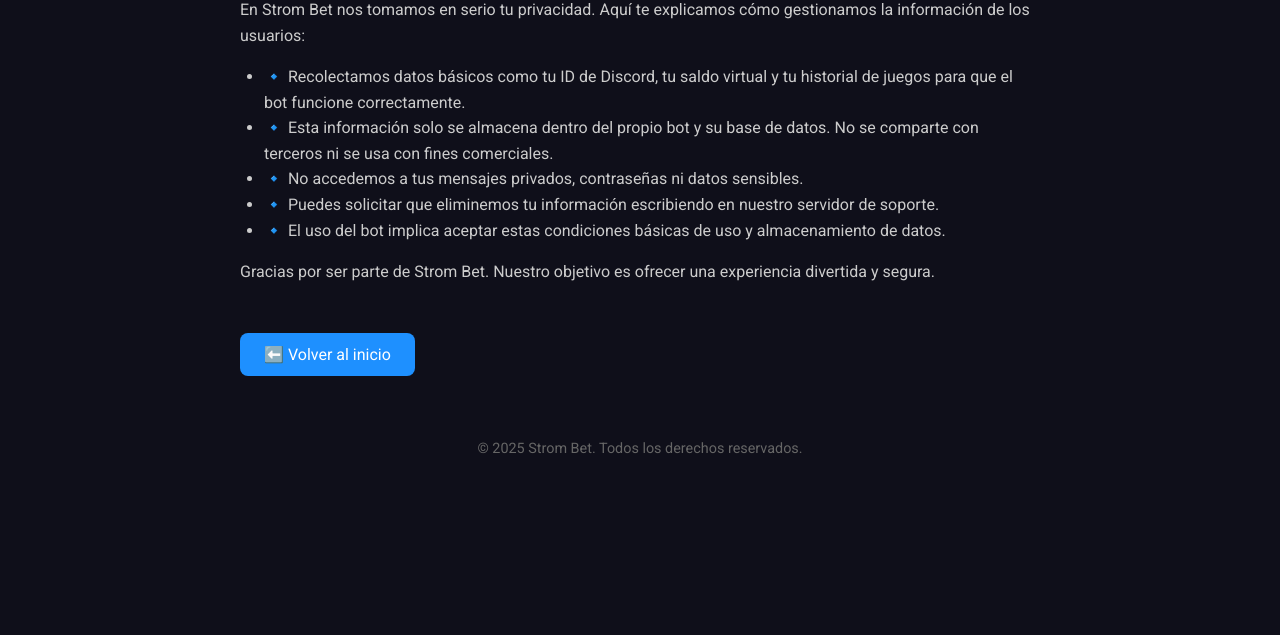
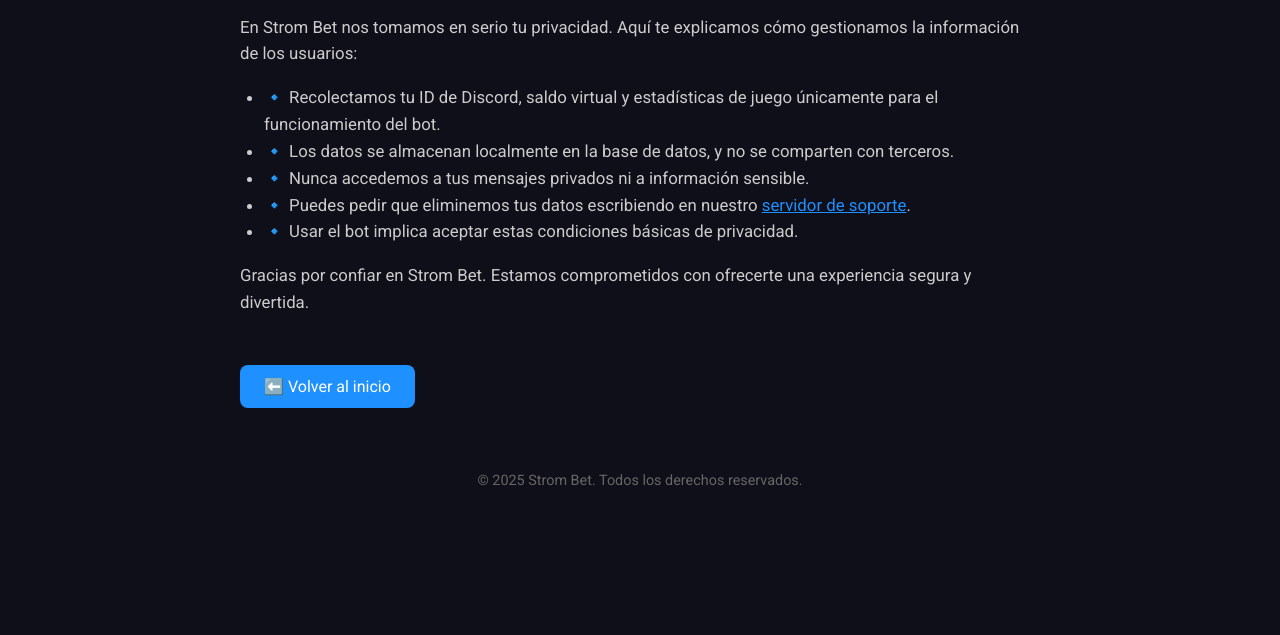
Before and after one commit to Imdbzv/StromBet-web, a plain HTML site: page documentacion.html in a window 1280 px wide. Shown: the part 165-800 px from the top of the page. Drawn offline with Linux system fonts and the light colour scheme.

Commit message:
Update documentacion.html

```diff
--- a/documentacion.html
+++ b/documentacion.html
@@ -41,11 +41,13 @@
 
     h2 {
       text-align: center;
+      font-size: 2rem;
       color: #1e90ff;
     }
 
     p, li {
       color: #ccc;
+      font-size: 1.05rem;
       line-height: 1.6;
     }
 
@@ -61,6 +63,7 @@
       color: #fff;
       text-decoration: none;
       border-radius: 8px;
+      font-size: 1rem;
       transition: background 0.3s ease;
     }
 
@@ -88,14 +91,14 @@
     <p>En Strom Bet nos tomamos en serio tu privacidad. Aquí te explicamos cómo gestionamos la información de los usuarios:</p>
 
     <ul>
-      <li>🔹 Recolectamos datos básicos como tu ID de Discord, tu saldo virtual y tu historial de juegos para que el bot funcione correctamente.</li>
-      <li>🔹 Esta información solo se almacena dentro del propio bot y su base de datos. No se comparte con terceros ni se usa con fines comerciales.</li>
-      <li>🔹 No accedemos a tus mensajes privados, contraseñas ni datos sensibles.</li>
-      <li>🔹 Puedes solicitar que eliminemos tu información escribiendo en nuestro servidor de soporte.</li>
-      <li>🔹 El uso del bot implica aceptar estas condiciones básicas de uso y almacenamiento de datos.</li>
+      <li>🔹 Recolectamos tu ID de Discord, saldo virtual y estadísticas de juego únicamente para el funcionamiento del bot.</li>
+      <li>🔹 Los datos se almacenan localmente en la base de datos, y no se comparten con terceros.</li>
+      <li>🔹 Nunca accedemos a tus mensajes privados ni a información sensible.</li>
+      <li>🔹 Puedes pedir que eliminemos tus datos escribiendo en nuestro <a href="https://discord.gg/stromcm" target="_blank" style="color:#1e90ff;">servidor de soporte</a>.</li>
+      <li>🔹 Usar el bot implica aceptar estas condiciones básicas de privacidad.</li>
     </ul>
 
-    <p>Gracias por ser parte de Strom Bet. Nuestro objetivo es ofrecer una experiencia divertida y segura.</p>
+    <p>Gracias por confiar en Strom Bet. Estamos comprometidos con ofrecerte una experiencia segura y divertida.</p>
 
     <a class="boton-volver" href="index.html">⬅️ Volver al inicio</a>
   </main>
```
